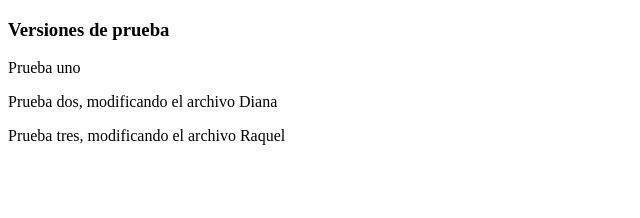
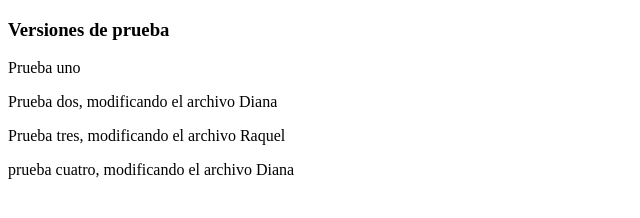
Before and after one commit to RaquelGlez/Pull-R2, a plain HTML site: page index.html in a window 1280 px wide. Shown: the whole page, without its empty margins (0-640 px from the left). Drawn offline with Linux system fonts and the light colour scheme.

Commit message:
cuarta modificacion

```diff
--- a/index.html
+++ b/index.html
@@ -9,5 +9,7 @@
     <p>Prueba uno</p>
     <p>Prueba dos, modificando el archivo Diana</p>
     <p>Prueba tres, modificando el archivo Raquel</p>
+    <p>prueba cuatro, modificando el archivo Diana</p>
+
   </body>
 </html>
```
